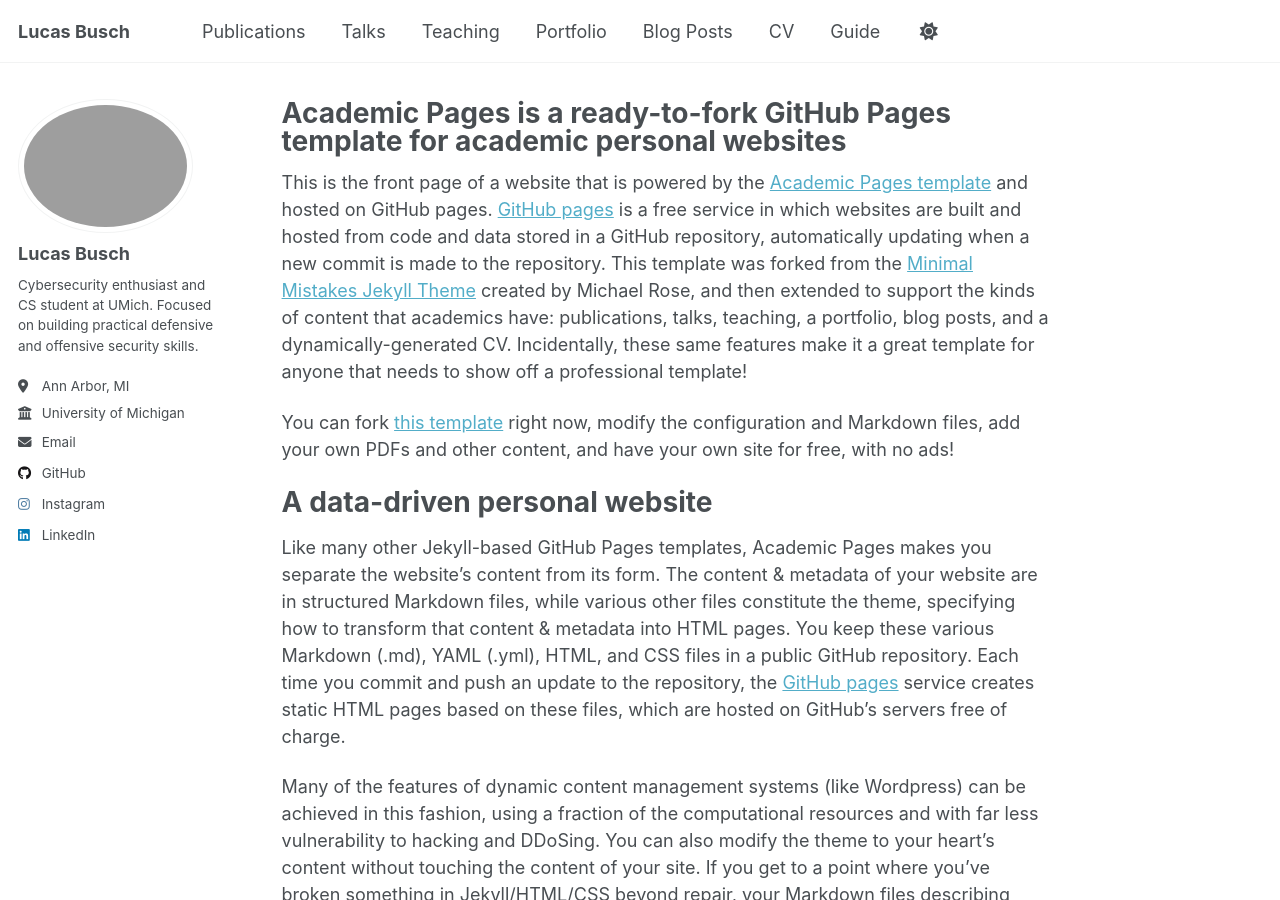
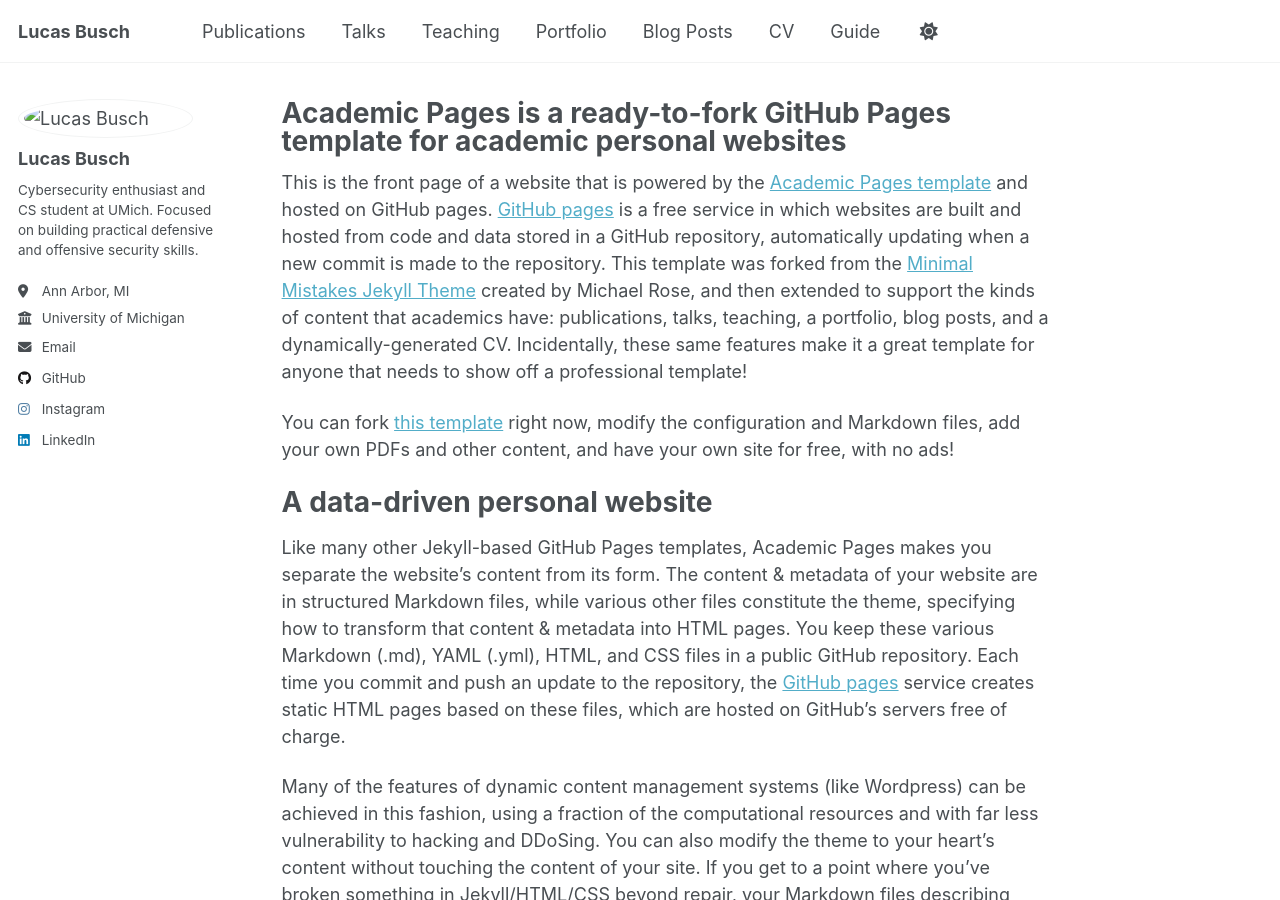
Before and after one commit to busch-l/busch-l.github.io, a Jekyll site: the page built from _pages/about.md, in a window 1280 px wide and 900 px high. Built offline with Jekyll 4.4.1, drawn with Linux system fonts in a browser that asks for light colours; a script that is not in the unit is left out.

Commit message:
png -> jpg error

```diff
--- a/_config.yml
+++ b/_config.yml
@@ -22,7 +22,7 @@ repository               : "busch-l/busch-l.github.io"
 #               Additional customization can be done by editing /_includes/author-profile.html
 author:
   # Biographic information
-  avatar           : "/images/UMICH_ID_PHOTO.png"
+  avatar           : "/images/UMICH_ID_PHOTO.jpg"
   name             : "Lucas Busch"
   pronouns         : # example: "she/her"
   bio              : "Cybersecurity enthusiast and CS student at UMich. Focused on building practical defensive and offensive security skills."
@@ -139,7 +139,7 @@ facebook:
   username               :
   app_id                 :
   publisher              :
-og_image                 :  "/images/UMICH_ID_PHOTO" # Social media default site image
+og_image                 :  "/images/UMICH_ID_PHOTO.jpg" # Social media default site image
 og_description           :  # Social media default site image description
 # For specifying social profiles
 # - https://developers.google.com/structured-data/customize/social-profiles
```
